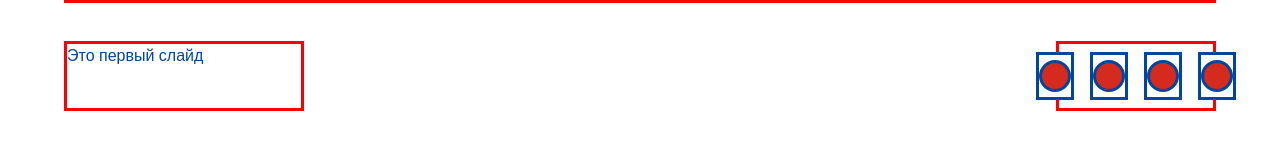
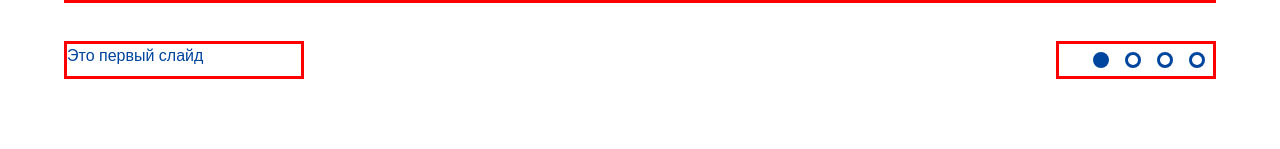
Before and after one commit to GKonopelko/cssMemeSlider, a plain HTML site: page cssMemeSlider/index.html in a window 1280 px wide. Shown: the part 553-702 px from the top of the page. Drawn offline with Linux system fonts and the light colour scheme.

Commit message:
add:buttons (Sun, Sep 17, 2023 10:45:13 PM)

```diff
--- a/cssMemeSlider/index.html
+++ b/cssMemeSlider/index.html
@@ -41,13 +41,12 @@
             <div class="text descr2"> Это второй слайд </div>
             <div class="text descr3"> Это третий слайд </div>
             <div class="text descr4"> Это четвертый слайд </div>
-        </div>
-        <div class="dots">
-          <div class="buttons">
-            <div class="button"> <label for="sld1"></label> </div>
-            <div class="button"> <label for="sld2"></label> </div>
-            <div class="button"> <label for="sld3"></label> </div>
-            <div class="button"> <label for="sld4"></label> </div>
+          </div>
+          <div class="dots">
+            <label for="sld1"> <span class="dot dot1"></span></label>
+            <label for="sld2"> <span class="dot dot2"></span></label>
+            <label for="sld3"> <span class="dot dot3"></span></label>
+            <label for="sld4"> <span class="dot dot4"></span></label>
           </div>
 
         </div>
--- a/cssMemeSlider/style.css
+++ b/cssMemeSlider/style.css
@@ -160,32 +160,44 @@ input {
   justify-content:center;
   width: 100%;
   height: 100%;
+  gap:0.5rem;
 }
 .button {
   display: flex;
   justify-content:center;
   align-items: center;
-  width: 3rem;
-  height: 3rem;
+  width: 2rem;
+  height: 2rem;
   background-color: var(--white);
-  margin: 0.5rem 0.5rem;
   border: solid var(--rblue);
 
 }
 
 label {
   display: flex;
+  justify-content:center;
+  align-items: center;
   width: 2rem;
   height: 2rem;
+  /* border-radius: 50%; */
+  transition: all 0.4s;
+  cursor: pointer;
+  background-color: var(--white);
+}
+
+.dot {
+  display: flex;
+  width: 1rem;
+  height: 1rem;
   border: solid var(--rblue);
   border-radius: 50%;
   transition: all 0.4s;
   cursor: pointer;
-  background-color: var(--rred);
+  /* background-color: black; */
 }
 
-label:hover {
-  background: var(--rred);
+label:hover span {
+  border: solid var(--rred);
 }
 
 #sld1:checked ~ .slides .slide1,
@@ -205,8 +217,25 @@ label:hover {
   margin-left: -200%;
   transition: all 0.3s;
 }
+
 #sld4:checked ~ .slides .slide4,
 #sld4:checked ~ .description .descr4 {
   margin-left: -300%;
   transition: all 0.3s ease-out;
 }
+
+#sld1:checked ~ .dots label .dot1 {
+  background-color: var(--rblue);
+ }
+
+#sld2:checked ~ .dots label .dot2 {
+  background-color: var(--rblue);
+ }
+
+ #sld3:checked ~ .dots label .dot3 {
+  background-color: var(--rblue);
+ }
+
+ #sld4:checked ~ .dots label .dot4 {
+  background-color: var(--rblue);
+ }
```
